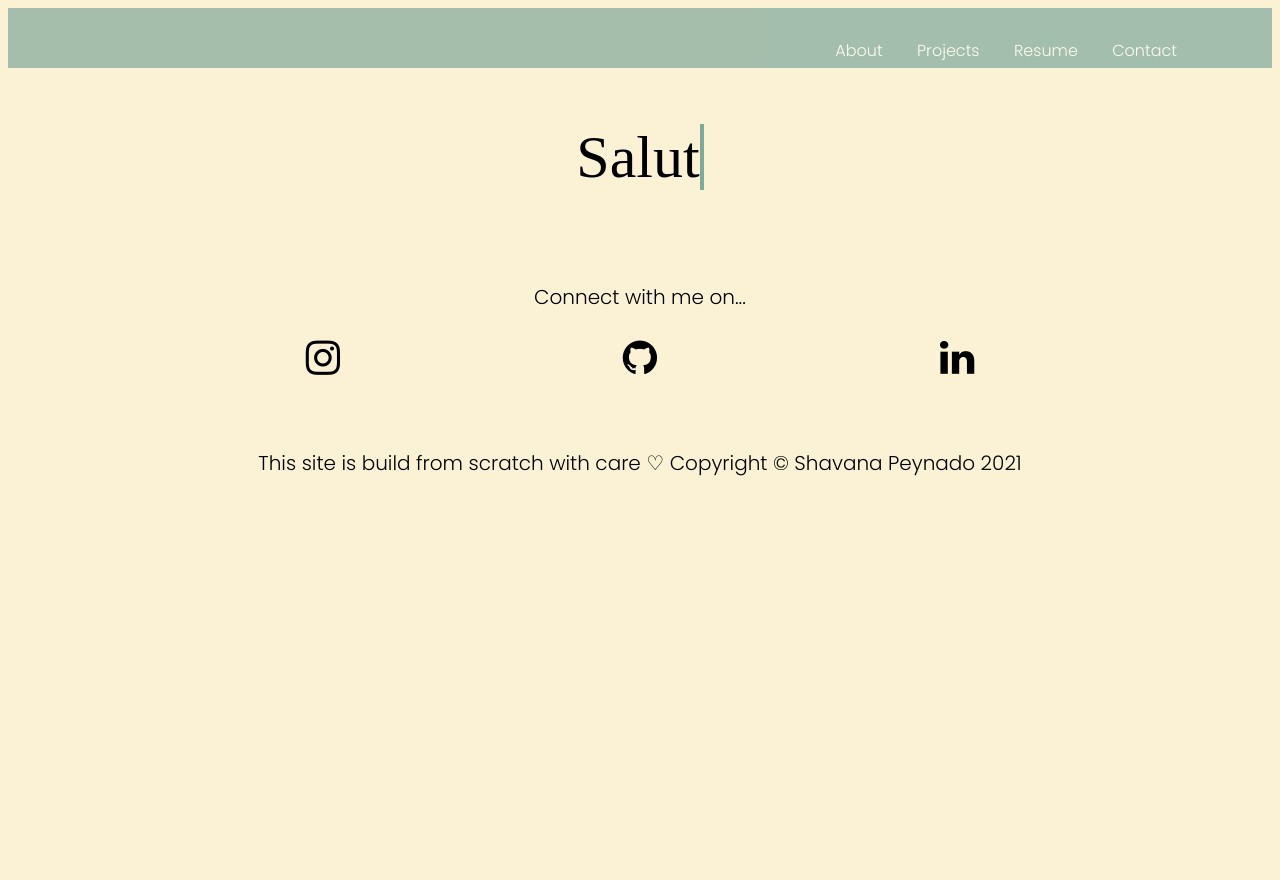
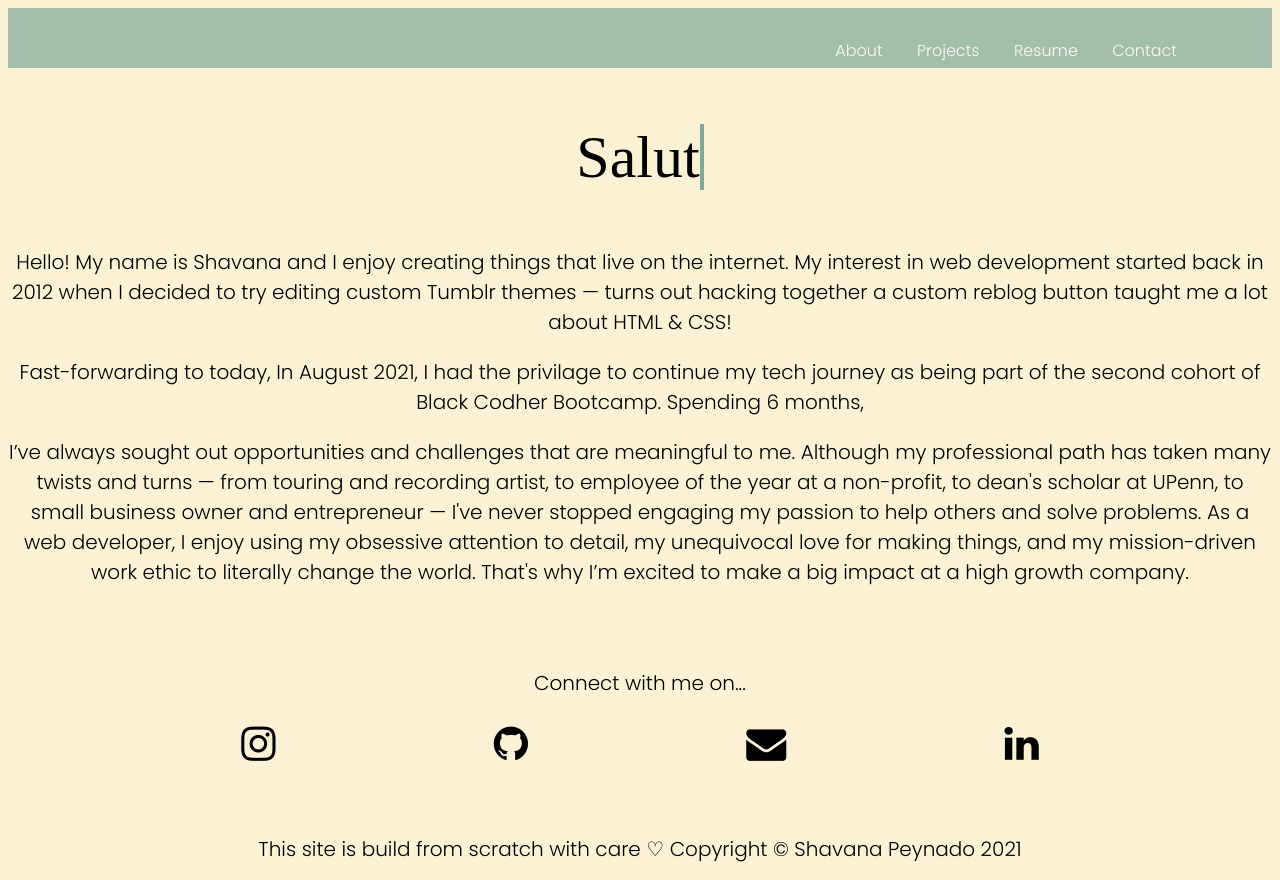
Before and after one commit to sxpydo/portfolio, a website: page about.html in a window 1280 px wide. Before the commit the page ends 800 px from the top, so only its background shows below. Drawn offline with Linux system fonts and the light colour scheme; a web font is replaced by a local one.

Commit message:
added email link to about and index.html and a divs inabout.html

```diff
--- a/about.html
+++ b/about.html
@@ -27,14 +27,26 @@
         <span class="wrap"></span>
       </a>
     </h1>
+    <div class="about-section">
+    <p>Hello! My name is Shavana and I enjoy creating things that live on the internet.
+      My interest in web development started back in 2012
+      when I decided to try editing custom Tumblr themes —
+      turns out hacking together a custom reblog button taught me a lot about HTML & CSS!</p>
+    <p>Fast-forwarding to today, In August 2021, I had the privilage to continue my tech journey as being part of the second
+      cohort of Black Codher Bootcamp. Spending 6 months,
+    </p>
+    <p>I’ve always sought out opportunities and challenges that are meaningful to me.
+      Although my professional path has taken many twists and turns — from touring and recording artist,
+      to employee of the year at a non-profit, to dean's scholar at UPenn, to small business owner and entrepreneur —
+      I've never stopped engaging my passion to help others and solve problems.
 
+      As a web developer, I enjoy using my obsessive attention to detail, my unequivocal love for making things,
+      and my mission-driven work ethic to literally change the world. That's why I’m excited to make a big impact at a high growth
+      company.</p>
+    </div>
+    <ul class="skills-list">
 
-
-
-
-
-
-
+    </ul>
 
 
 
@@ -43,6 +55,7 @@
           <ul id="contact" class="social-media">
           <li><a href="https://www.instagram.com/sxpydo/" class="fa fa-instagram"></a></li>
           <li><a href="https://www.github.com/sxpydo/" class="fa fa-github"></a></li>
+          <li><a href="mailto:s.peynado@hotmail.com" target="_blank" title="Send an Email" class="fa fa-envelope"></a></li>
           <li><a href="https://www.linkedin.com/in/shavana-peynado-a22a921a2" class="fa fa-linkedin"></a></li>
           </ul>
     </footer>
```
Also changed, not shown: index.html (+1 -0 lines).
